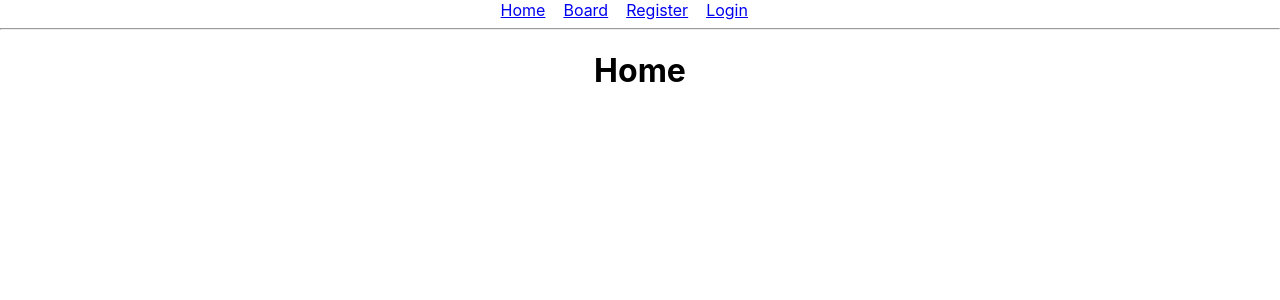
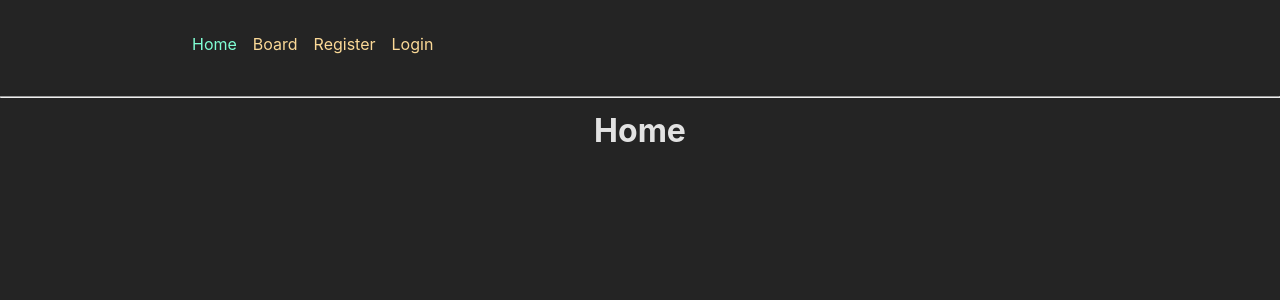
Before and after one commit to codeByCoder22/React-Trello, a React (Create React App) app: page / in a window 1280 px wide. Shown: the top 300 px of the page. Built offline with nearby package versions, Linux system fonts and the light colour scheme; no server answers.

Commit message:
auth done

```diff
--- a/package.json
+++ b/package.json
@@ -15,6 +15,7 @@
     "react-dom": "^18.2.0",
     "react-router-dom": "^6.11.2",
     "react-scripts": "5.0.1",
+    "socket.io-client": "^4.7.1",
     "typescript": "^4.9.5",
     "web-vitals": "^2.1.4"
   },
--- a/src/App.tsx
+++ b/src/App.tsx
@@ -1,21 +1,18 @@
-import React from "react";
-import logo from "./logo.svg";
 import "./App.css";
-import { useAuthContext } from "./auth/services/AuthContext";
 import { Routes, Route } from "react-router-dom";
 import Register from "./auth/components/Register";
 import Login from "./auth/components/Login";
-import { Header } from "./shared/Header";
+import { MainNavigation } from "./auth/components/MainNavigation";
 import { Home } from "./Home/Home";
 import { Board } from "./board/Board";
-import { redirect } from "react-router-dom";
 import { ProtectedRoute } from "./auth/services/ProtectedRoute";
 
 function App() {
     return (
-        <div className="App">
-            <Header />
+        <>
+            <MainNavigation />
 
+            <main className="App">
                 <Routes>
                     <Route path="/register" element={<Register />} />
                     <Route path="/login" element={<Login />} />
@@ -29,7 +26,8 @@ function App() {
                         }
                     />
                 </Routes>
-        </div>
+            </main>
+        </>
     );
 }
 
--- a/src/auth/components/Login.tsx
+++ b/src/auth/components/Login.tsx
@@ -1,18 +1,9 @@
 import React, { useState } from "react";
-// import axios from "axios";
 import { useNavigate } from "react-router-dom";
 
-// import { RegisterRequestInterface } from "../types/registerRequest.interface";
 import { LoginRequestInterface } from "../types/loginRequest.interface";
-import axiosInstance from "../../utils/axiosInstance";
 import { useAuthContext } from "../services/AuthContext";
-
-interface CurrentUserInterface {
-    id: string;
-    token: string;
-    username: string;
-    email: string;
-}
+import * as authService from "../services/authService";
 
 const Login: React.FC = () => {
     const navigate = useNavigate();
@@ -24,37 +15,6 @@ const Login: React.FC = () => {
     const { currentUser, setCurrentUser, isLogged, setIsLogged } =
         useAuthContext();
 
-    const Login = async (loginRequest: LoginRequestInterface) => {
-        try {
-            const response = await axiosInstance.post<CurrentUserInterface>(
-                "/api/users/login",
-                loginRequest
-            );
-            console.log(response.data);
-            const token = response.data.token;
-            const currentUser = response.data;
-
-            setToken(token);
-            setCurrentUser(currentUser);
-            setIsLogged(true);
-            setError("");
-            navigate("/board");
-        } catch (error: any) {
-            setCurrentUser(null);
-            setIsLogged(false);
-            console.log(error.response);
-            setError(
-                error.response?.data || "An error occurred. Please try again."
-            );
-
-            // setError("Registration failed. Please try again.");
-        }
-    };
-
-    const setToken = (token: string): void => {
-        localStorage.setItem("token", token);
-    };
-
     const handleSubmit = async (event: React.FormEvent) => {
         event.preventDefault();
 
@@ -63,7 +23,30 @@ const Login: React.FC = () => {
             password,
         };
 
-        await Login(loginRequest);
+        // await Login(loginRequest);
+        authService
+            .login(loginRequest)
+            .then((currentUser) => {
+                authService.setToken(currentUser);
+                setCurrentUser(currentUser);
+                setIsLogged(true);
+                setError("");
+                navigate("/board");
+            })
+            .catch((error) => {
+                setCurrentUser(null);
+                setIsLogged(false);
+                console.log(error.response);
+                setError(
+                    // error.response?.data?.error ||
+                    //     "An error occurred. Please try again."
+                    error.response?.data ||
+                        "An error occurred. Please try again."
+                );
+            })
+            .finally(() => {
+                console.log("finally");
+            });
     };
 
     return (
@@ -89,7 +72,7 @@ const Login: React.FC = () => {
                     />
                 </div>
 
-                <button type="submit">Register</button>
+                <button type="submit">Login</button>
                 {/* {error && <p>{error}</p>} */}
                 {error && (
                     <ul>
--- /dev/null
+++ b/src/auth/components/MainNavigation.module.css
@@ -0,0 +1,22 @@
+.header {
+    max-width: 60rem;
+    margin: auto;
+    padding: 2rem;
+    display: flex;
+    justify-content: space-between;
+}
+
+.list {
+    display: flex;
+    gap: 1rem;
+}
+
+.list a {
+    text-decoration: none;
+    color: var(--color-primary-400);
+}
+
+.list a:hover,
+.list a.active {
+    color: var(--color-primary-800);
+}
--- /dev/null
+++ b/src/auth/components/MainNavigation.tsx
@@ -0,0 +1,85 @@
+import React from "react";
+import { NavLink, useNavigate } from "react-router-dom";
+import { useAuthContext } from "../services/AuthContext";
+import classes from "./MainNavigation.module.css";
+
+export const MainNavigation = () => {
+    const navigate = useNavigate();
+
+    const { currentUser, setCurrentUser, isLogged, setIsLogged } =
+        useAuthContext();
+
+    const handleLogout = () => {
+        setCurrentUser(null);
+        setIsLogged(false);
+        window.localStorage.removeItem("token");
+        navigate("/register");
+    };
+
+    return (
+        <>
+            <header className={classes.header}>
+                <nav>
+                    <ul className={classes.list}>
+                        <li>
+                            <NavLink
+                                to="/"
+                                className={({ isActive }) =>
+                                    isActive ? classes.active : undefined
+                                }
+                                end
+                            >
+                                Home
+                            </NavLink>
+                        </li>
+                        <li>
+                            <NavLink
+                                to="/board"
+                                className={({ isActive }) =>
+                                    isActive ? classes.active : undefined
+                                }
+                            >
+                                Board
+                            </NavLink>
+                        </li>
+                        {!isLogged && (
+                            <li>
+                                <NavLink
+                                    to="/register"
+                                    className={({ isActive }) =>
+                                        isActive ? classes.active : undefined
+                                    }
+                                >
+                                    Register
+                                </NavLink>
+                            </li>
+                        )}
+                        {!isLogged && (
+                            <li>
+                                <NavLink
+                                    to="/login"
+                                    className={({ isActive }) =>
+                                        isActive ? classes.active : undefined
+                                    }
+                                >
+                                    Login
+                                </NavLink>
+                            </li>
+                        )}
+                        {isLogged && (
+                            <li>
+                                <span>{currentUser?.username}</span>
+                            </li>
+                        )}
+                        {isLogged && (
+                            <li>
+                                <button onClick={handleLogout}>Logout</button>
+                            </li>
+                        )}
+                    </ul>
+                </nav>
+            </header>
+            <hr />
+        </>
+    );
+};
--- a/src/auth/components/Register.tsx
+++ b/src/auth/components/Register.tsx
@@ -1,17 +1,9 @@
 import React, { useState } from "react";
-// import axios from "axios";
 import { useNavigate } from "react-router-dom";
 
 import { RegisterRequestInterface } from "../types/registerRequest.interface";
-import axiosInstance from "../../utils/axiosInstance";
 import { useAuthContext } from "../services/AuthContext";
-
-interface CurrentUserInterface {
-    id: string;
-    token: string;
-    username: string;
-    email: string;
-}
+import * as authService from "../services/authService";
 
 const Register: React.FC = () => {
     const navigate = useNavigate();
@@ -24,40 +16,6 @@ const Register: React.FC = () => {
     const { currentUser, setCurrentUser, isLogged, setIsLogged } =
         useAuthContext();
 
-    const register = async (registerRequest: RegisterRequestInterface) => {
-        try {
-            const response = await axiosInstance.post<CurrentUserInterface>(
-                "/api/users",
-                registerRequest
-            );
-            console.log(response.data);
-            const token = response.data.token;
-            const currentUser = response.data;
-
-            setToken(token);
-            setCurrentUser(currentUser);
-            setIsLogged(true);
-            setError("");
-            // navigate("/");
-            navigate("/board");
-        } catch (error: any) {
-            setCurrentUser(null);
-            setIsLogged(false);
-            console.log(error.response);
-            setError(
-                // error.response?.data?.error ||
-                //     "An error occurred. Please try again."
-                error.response?.data || "An error occurred. Please try again."
-            );
-
-            // setError("Registration failed. Please try again.");
-        }
-    };
-
-    const setToken = (token: string): void => {
-        localStorage.setItem("token", token);
-    };
-
     const handleSubmit = async (event: React.FormEvent) => {
         event.preventDefault();
 
@@ -67,7 +25,29 @@ const Register: React.FC = () => {
             password,
         };
 
-        await register(registerRequest);
+        authService
+            .register(registerRequest)
+            .then((currentUser) => {
+                authService.setToken(currentUser);
+                setCurrentUser(currentUser);
+                setIsLogged(true);
+                setError("");
+                navigate("/board");
+            })
+            .catch((error) => {
+                setCurrentUser(null);
+                setIsLogged(false);
+                console.log(error.response);
+                setError(
+                    // error.response?.data?.error ||
+                    //     "An error occurred. Please try again."
+                    error.response?.data ||
+                        "An error occurred. Please try again."
+                );
+            })
+            .finally(() => {
+                console.log("finally");
+            });
     };
 
     return (
--- a/src/auth/services/ProtectedRoute.tsx
+++ b/src/auth/services/ProtectedRoute.tsx
@@ -6,8 +6,7 @@ import { useAuthContext } from "./AuthContext";
 export const ProtectedRoute: FC<
     PropsWithChildren<React.HTMLAttributes<HTMLElement>>
 > = ({ children }) => {
-    const { currentUser, setCurrentUser, isLogged, setIsLogged } =
-        useAuthContext();
+    const { isLogged } = useAuthContext();
     if (!isLogged) {
         return <Navigate to="/login" />;
         // return <Navigate to="/home" replace state={{ from: location }} />;
--- a/src/index.css
+++ b/src/index.css
@@ -1,13 +1,51 @@
-body {
-  margin: 0;
-  font-family: -apple-system, BlinkMacSystemFont, 'Segoe UI', 'Roboto', 'Oxygen',
-    'Ubuntu', 'Cantarell', 'Fira Sans', 'Droid Sans', 'Helvetica Neue',
-    sans-serif;
-  -webkit-font-smoothing: antialiased;
-  -moz-osx-font-smoothing: grayscale;
+* {
+    box-sizing: border-box;
 }
 
-code {
-  font-family: source-code-pro, Menlo, Monaco, Consolas, 'Courier New',
-    monospace;
+:root {
+    font-family: Inter, Avenir, Helvetica, Arial, sans-serif;
+    font-size: 16px;
+    line-height: 24px;
+    font-weight: 400;
+
+    color-scheme: light dark;
+    color: rgba(255, 255, 255, 0.87);
+    background-color: #242424;
+
+    font-synthesis: none;
+    text-rendering: optimizeLegibility;
+    -webkit-font-smoothing: antialiased;
+    -moz-osx-font-smoothing: grayscale;
+    -webkit-text-size-adjust: 100%;
+
+    --color-gray-100: #f4f3f1;
+    --color-gray-200: #dddbd8;
+    --color-gray-300: #ccc9c6;
+    --color-gray-400: #aeaba7;
+    --color-gray-500: #8a8784;
+    --color-gray-600: #656360;
+    --color-gray-700: #4b4a47;
+    --color-gray-800: #31302e;
+    --color-gray-900: #1f1d1b;
+
+    --color-primary-100: #fcf3e1;
+    --color-primary-200: #fceccd;
+    --color-primary-300: #fae1af;
+    --color-primary-400: #fbd997;
+    --color-primary-500: #ffd37c;
+    --color-primary-600: #f9c762;
+    --color-primary-700: #fbc14d;
+    --color-primary-800: Aquamarine;
+    /* --color-primary-800: #fab833; */
+    --color-primary-900: #f6ad1b;
 }
+
+body {
+    margin: 0;
+}
+
+ul {
+    list-style: none;
+    margin: 0;
+    padding: 0;
+}
```
Also changed, not shown: src/auth/services/AuthContext.tsx (+12 -28 lines), src/auth/services/authService.ts (+27 -31 lines), src/utils/socket.io.ts (added, +34 -0 lines), 1 other file (tests, documents, lock files or other folders). Lines whose indentation alone changed are shown as unchanged.
